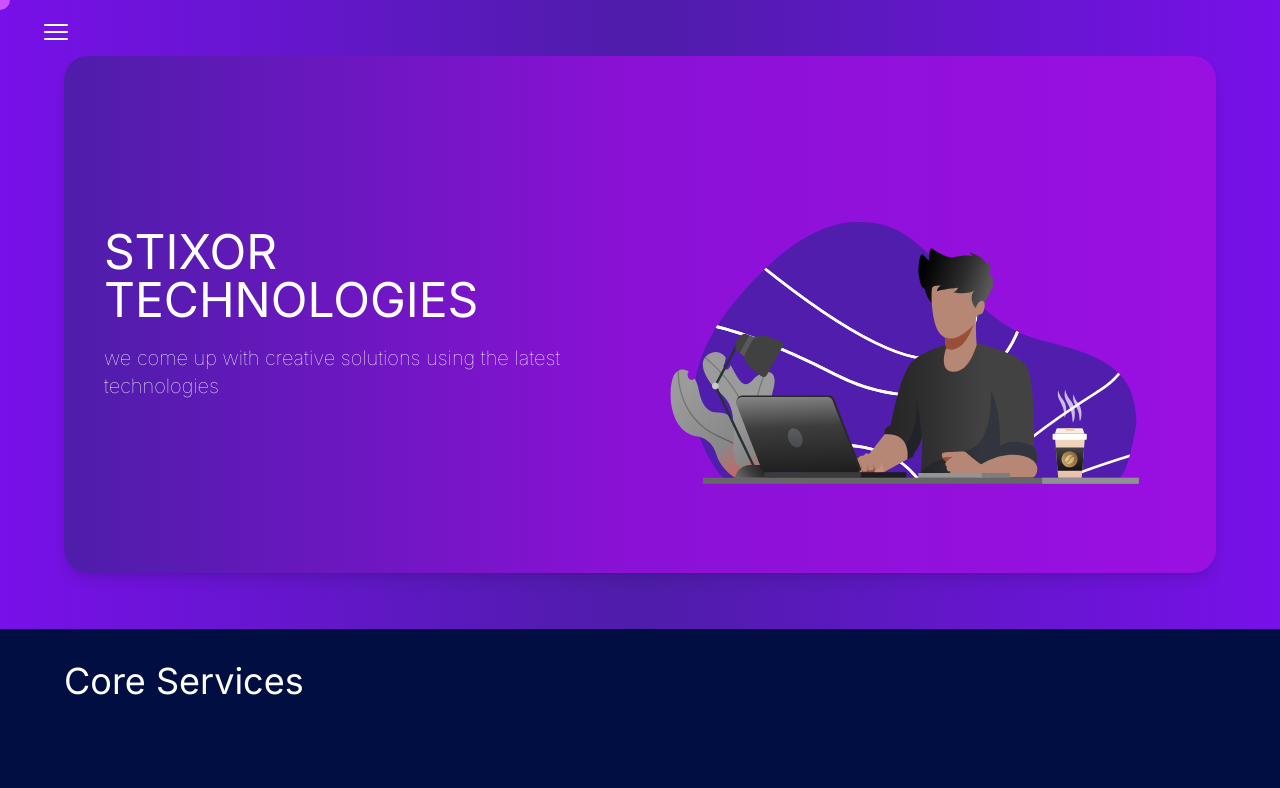
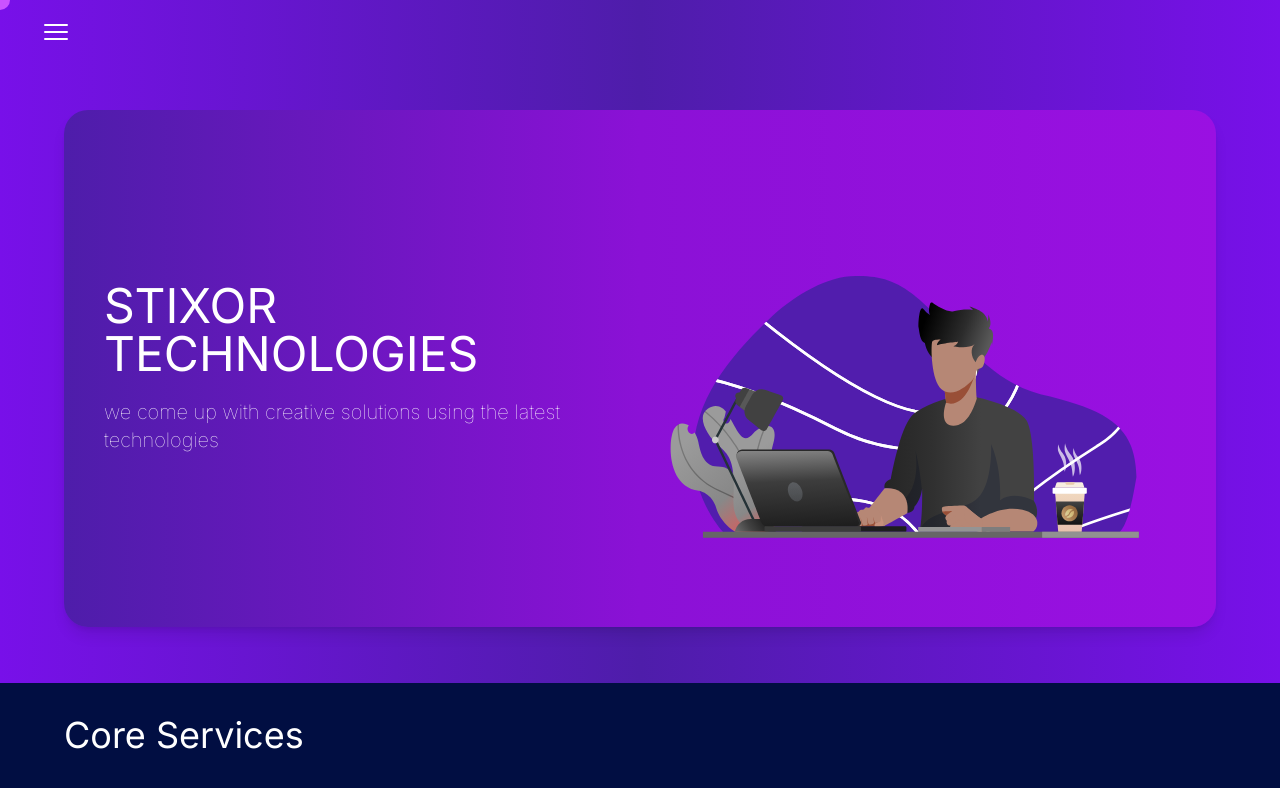
Before and after one commit to khizarwakeel/My-Portfolio, a Next.js app: page / in a window 1280 px wide. Shown: the top 788 px of the page. Built offline with nearby package versions, Linux system fonts and the light colour scheme.

Commit message:
added changes

```diff
--- a/src/app/layout.js
+++ b/src/app/layout.js
@@ -19,7 +19,7 @@
       >
         <div className="w-[95%] mx-auto">
           <AnimatedCursor />
-          <div className="fixed pl-2">
+          <div className="sticky pl-2">
             <Sidebar />
           </div>
         </div>
```
